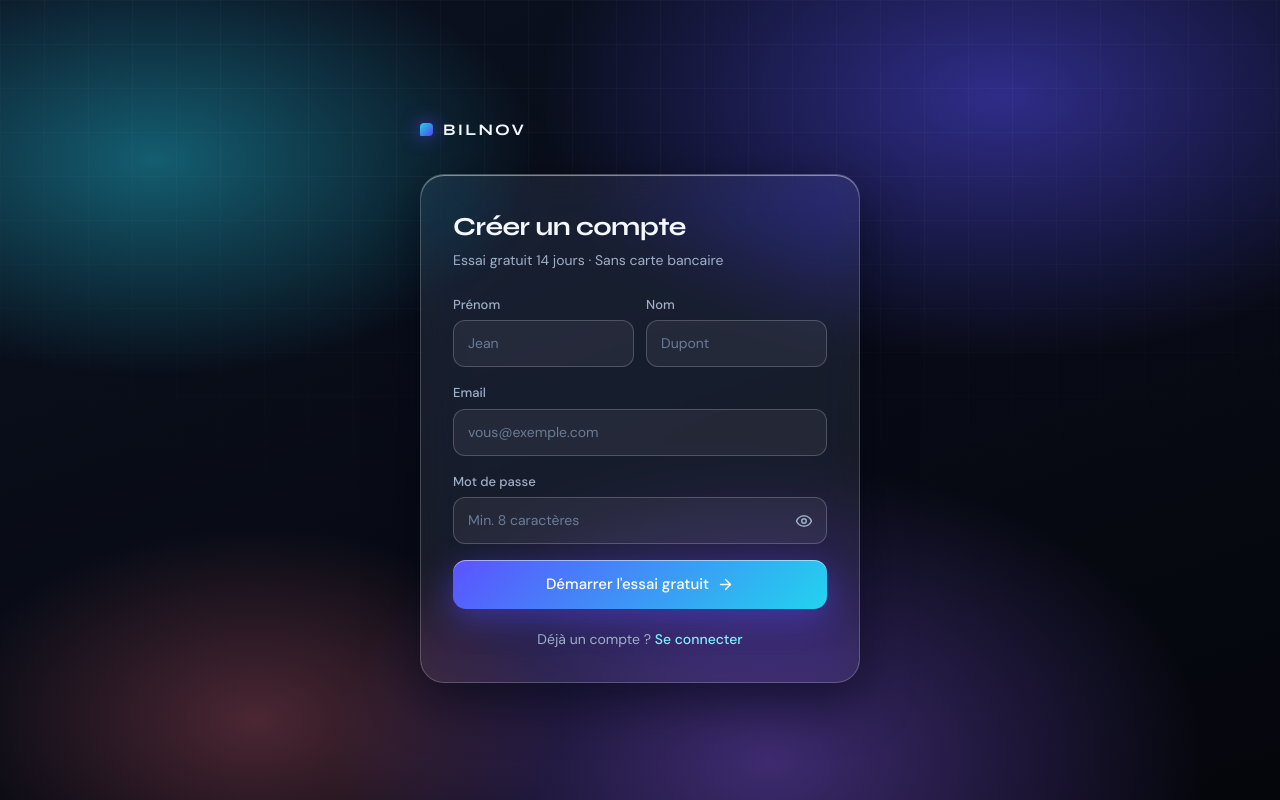
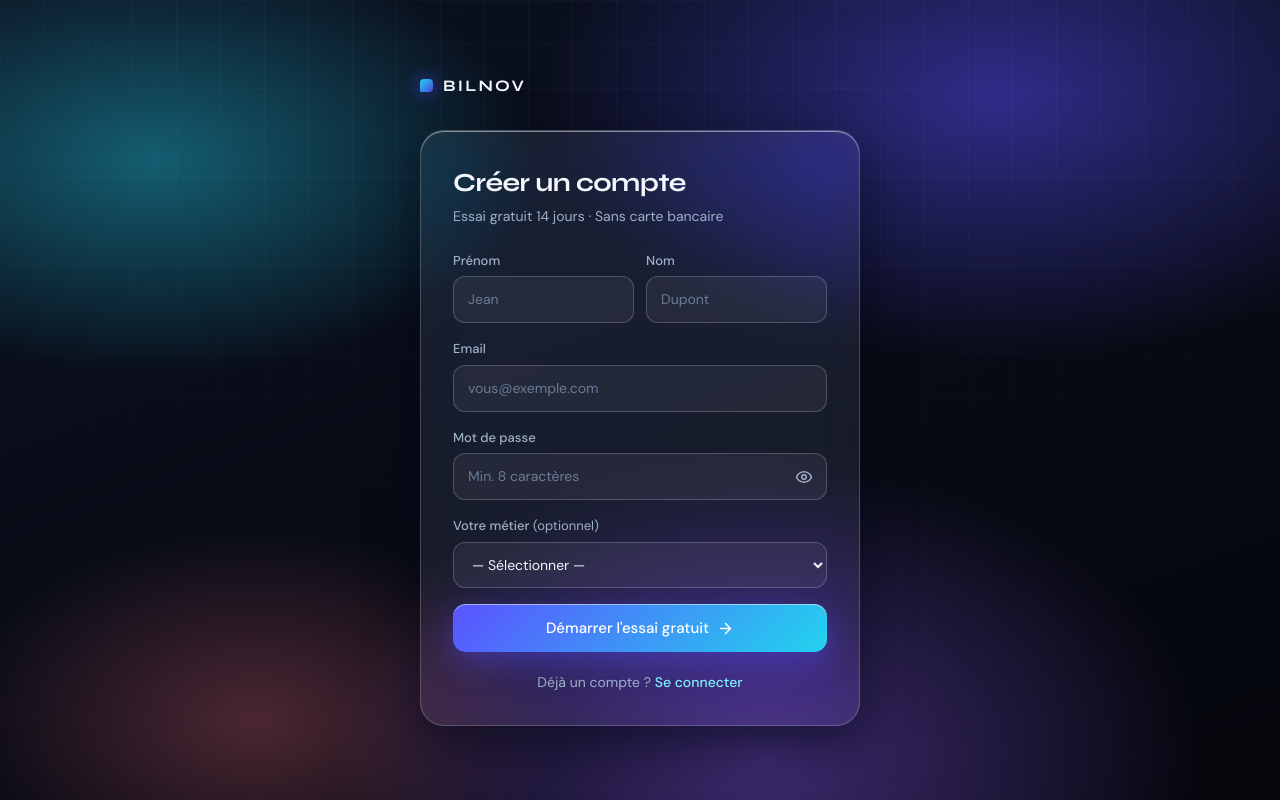
Before and after one commit to kherbouchehamid23-cpu/bilnov-app, a Next.js app: page /register in a window 1280 px wide. Built offline with nearby package versions, Linux system fonts and the light colour scheme.

Commit message:
feat(inscription): role metier optionnel (User.profession/professionOther) - select signup + register, sans droit derive - phase 7

```diff
--- a/src/app/api/auth/register/route.ts
+++ b/src/app/api/auth/register/route.ts
@@ -7,7 +7,7 @@ import bcrypt from 'bcryptjs';
 export async function POST(req: NextRequest) {
   try {
     const body = await req.json();
-    const { email, password, firstName, lastName } = body;
+    const { email, password, firstName, lastName, profession, professionOther } = body;
 
     if (!email || !password || !firstName || !lastName) {
       return apiError('Tous les champs sont requis', 'VALIDATION_ERROR', 400);
@@ -25,7 +25,7 @@ export async function POST(req: NextRequest) {
     const passwordHash = await hashPassword(password);
 
     const user = await prisma.user.create({
-      data: { email, passwordHash, firstName, lastName },
+      data: { email, passwordHash, firstName, lastName, profession: profession || null, professionOther: professionOther || null },
     });
 
     const org = await prisma.organization.create({
--- a/src/app/register/page.tsx
+++ b/src/app/register/page.tsx
@@ -16,12 +16,12 @@ interface AuthResponse {
   };
 }
 
-interface FormState { firstName: string; lastName: string; email: string; password: string; }
+interface FormState { firstName: string; lastName: string; email: string; password: string; profession: string; professionOther: string; }
 
 export default function RegisterPage() {
   const router = useRouter();
   const { setAuth } = useAuthStore();
-  const [form, setForm] = useState<FormState>({ firstName: '', lastName: '', email: '', password: '' });
+  const [form, setForm] = useState<FormState>({ firstName: '', lastName: '', email: '', password: '', profession: '', professionOther: '' });
   const [showPassword, setShowPassword] = useState(false);
   const [error, setError] = useState('');
   const [loading, setLoading] = useState(false);
@@ -80,6 +80,19 @@ export default function RegisterPage() {
                 </button>
               </div>
             </div>
+            <div>
+              <label className="lg-label" htmlFor="reg-profession">Votre métier <span style={{ color: '#9fb0c9', fontWeight: 400 }}>(optionnel)</span></label>
+              <select id="reg-profession" value={form.profession} onChange={(e) => setForm(prev => ({ ...prev, profession: e.target.value, professionOther: e.target.value === 'Autre' ? prev.professionOther : '' }))} className="lg-input">
+                <option value="">— Sélectionner —</option>
+                {['Architecte','Maître d\'ouvrage','Maître d\'œuvre','Bureau d\'études','Promoteur immobilier','Géomètre','Entreprise du bâtiment','Artisan','Agent immobilier','Diagnostiqueur','Autre'].map(p => (<option key={p} value={p}>{p}</option>))}
+              </select>
+            </div>
+            {form.profession === 'Autre' && (
+              <div>
+                <label className="lg-label" htmlFor="reg-profession-other">Précisez votre métier</label>
+                <input id="reg-profession-other" type="text" value={form.professionOther} onChange={handleChange('professionOther')} className="lg-input" placeholder="Votre métier" />
+              </div>
+            )}
             {error && (<div className="lg-error">{error}</div>)}
             <button type="submit" disabled={loading} className="lg-pill-solid" style={{ width: '100%', display: 'inline-flex', alignItems: 'center', justifyContent: 'center', gap: 8, padding: '13px', borderRadius: 13, fontWeight: 500, fontSize: 15, border: 0, cursor: 'pointer' }}>
               {loading ? 'Création...' : (<>Démarrer l&apos;essai gratuit <ArrowRight size={17} /></>)}
```
Also changed, not shown: 1 other file (tests, documents, lock files or other folders).
